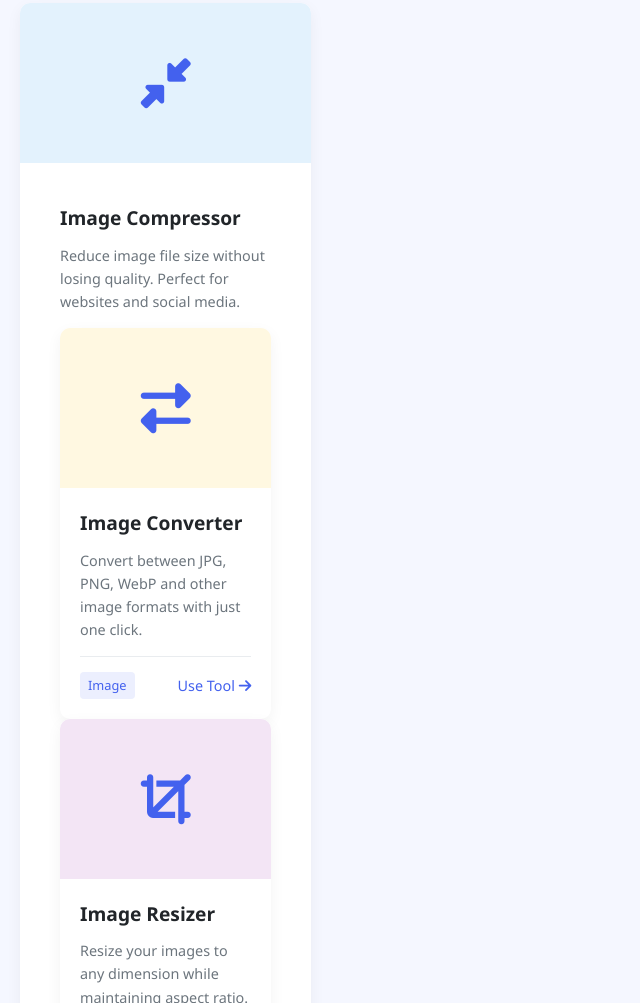
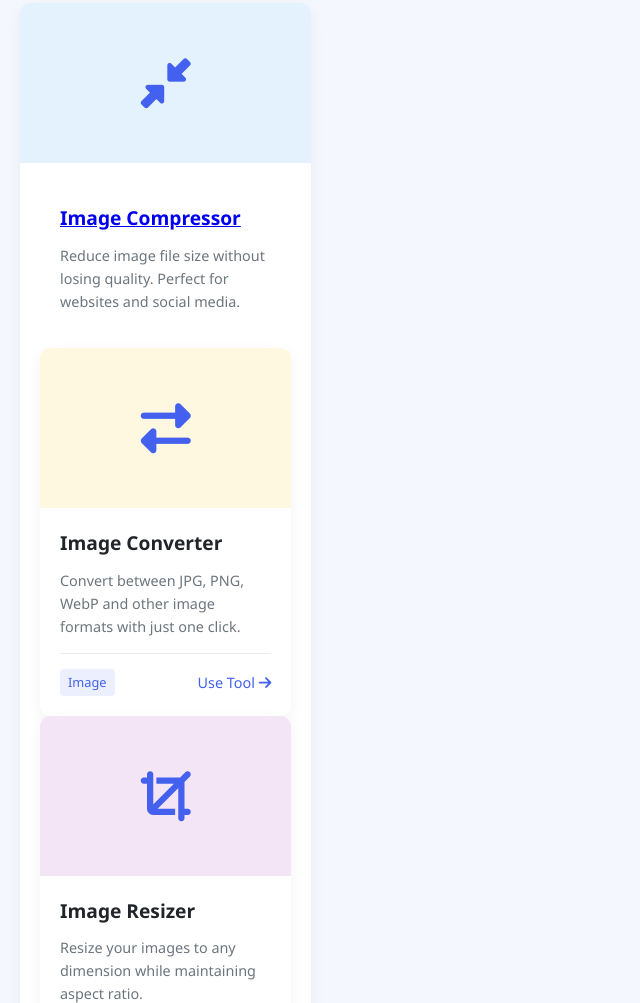
Before and after one commit to JITENDRA53388/TOOL, a plain HTML site: page index.html in a window 1280 px wide. Shown: the part 765-1768 px from the top of the page, without its empty margins (0-640 px from the left). Drawn offline with Linux system fonts and the light colour scheme.

Commit message:
Update index.html

```diff
--- a/index.html
+++ b/index.html
@@ -684,11 +684,11 @@
                         <i class="fas fa-compress-alt"></i>
                     </div>
                     <div class="tool-card-content">
-   <div class="tool-card-content">
-                        <h3>Image Compressor</h3>
-                        <p>Reduce image file size without losing quality. Perfect for websites and social media.</p>
-
-                <div class="tool-card">
+  <div class="tool-card-content">
+    <h3><a href="/tools/img-compress.html/features/image-compressor/" target="_blank" rel="noopener noreferrer">Image Compressor</a></h3>
+    <p>Reduce image file size without losing quality. Perfect for websites and social media.</p>
+</div>
+               <div class="tool-card">
                     <div class="tool-card-img" style="background-color: #fff8e1;">
                         <i class="fas fa-exchange-alt"></i>
                     </div>
```
